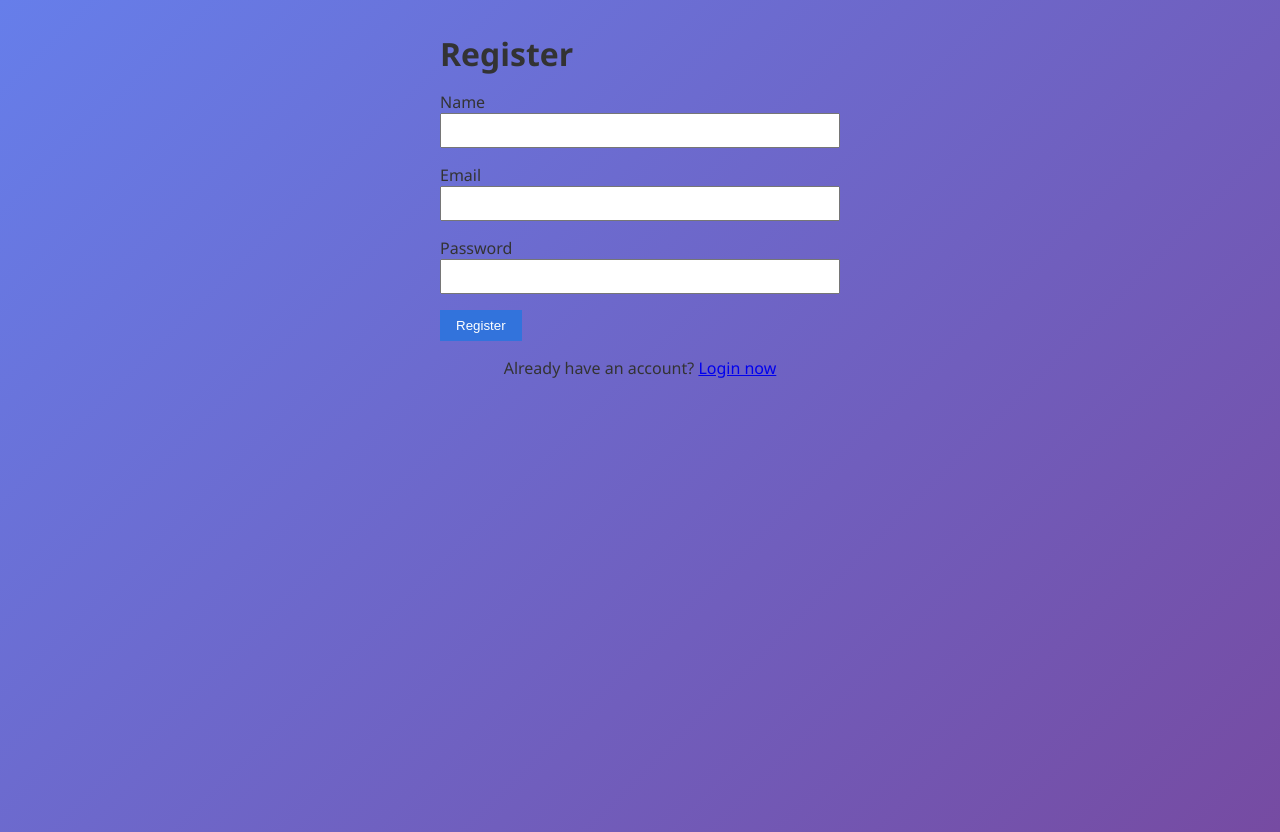
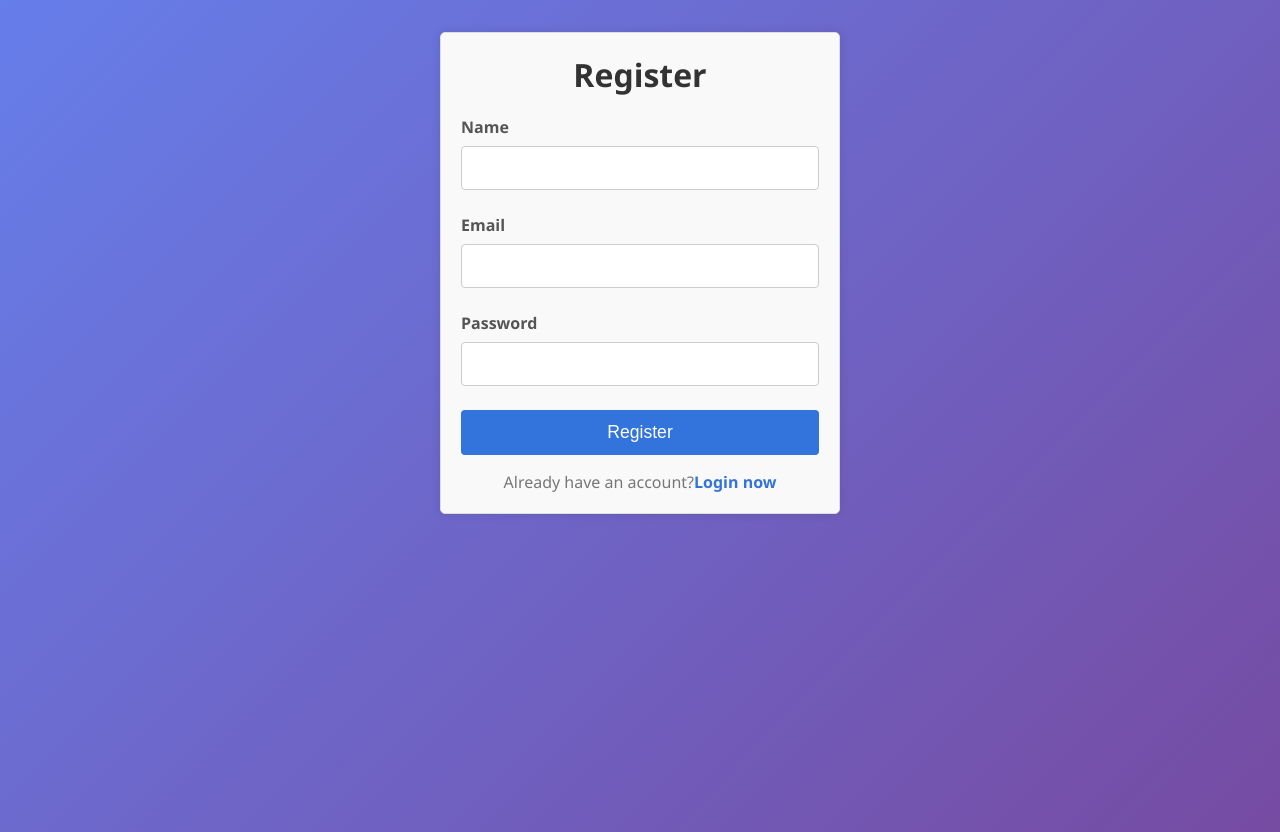
Before and after one commit to JooSena70/web-gor, a React (Create React App) app in the folder frontend/: page /register in a window 1280 px wide. Built offline with nearby package versions, Linux system fonts and the light colour scheme.

Commit message:
Login and Register Form Beautify

```diff
--- /dev/null
+++ b/frontend/src/Login.css
@@ -0,0 +1,86 @@
+/* Login.css */
+
+.login-container {
+  margin: 2rem auto;
+  max-width: 400px;
+  padding: 20px;
+  border: 1px solid #ddd;
+  border-radius: 5px;
+  box-shadow: 0 0 10px rgba(0, 0, 0, 0.1);
+  background-color: #f9f9f9;
+}
+
+.login-container h1 {
+  text-align: center;
+  margin-bottom: 20px;
+  color: #333;
+}
+
+.login-form {
+  margin-top: 1rem;
+}
+
+.form-group {
+  margin-bottom: 1.5rem;
+}
+
+.form-group label {
+  display: block;
+  margin-bottom: 0.5rem;
+  font-weight: bold;
+  color: #555;
+}
+
+.form-group input {
+  width: 100%;
+  padding: 0.75rem;
+  border: 1px solid #ccc;
+  border-radius: 4px;
+  font-size: 1rem;
+  box-sizing: border-box; /* Important for padding and border to be included in the width */
+}
+
+.form-group input:focus {
+  outline: none;
+  border-color: #3273dc;
+  box-shadow: 0 0 5px rgba(50, 115, 220, 0.5);
+}
+
+
+.login-button {
+  padding: 0.75rem 1.25rem;
+  background: #3273dc;
+  color: white;
+  border: none;
+  border-radius: 4px;
+  cursor: pointer;
+  width: 100%;
+  font-size: 1.1rem;
+  transition: background-color 0.2s ease;
+}
+
+.login-button:hover {
+  background-color: #276cda;
+}
+
+.error-message {
+  color: red;
+  margin-bottom: 1rem;
+  text-align: center;
+}
+
+.signup-link {
+  margin-top: 1.5rem;
+  text-align: center;
+  color: #777;
+}
+
+.signup-link a {
+  color: #3273dc;
+  text-decoration: none;
+  font-weight: bold;
+}
+
+.signup-link a:hover {
+  text-decoration: underline;
+}
--- /dev/null
+++ b/frontend/src/Register.css
@@ -0,0 +1,85 @@
+/* Register.css */
+
+.register-container {
+  margin: 2rem auto;
+  max-width: 400px;
+  padding: 20px;
+  border: 1px solid #ddd;
+  border-radius: 5px;
+  box-shadow: 0 0 10px rgba(0, 0, 0, 0.1);
+  background-color: #f9f9f9;
+}
+
+.register-container h1 {
+  text-align: center;
+  margin-bottom: 20px;
+  color: #333;
+}
+
+.register-form {
+  margin-top: 1rem;
+}
+
+.form-group {
+  margin-bottom: 1.5rem;
+}
+
+.form-group label {
+  display: block;
+  margin-bottom: 0.5rem;
+  font-weight: bold;
+  color: #555;
+}
+
+.form-group input {
+  width: 100%;
+  padding: 0.75rem;
+  border: 1px solid #ccc;
+  border-radius: 4px;
+  font-size: 1rem;
+  box-sizing: border-box;
+}
+
+.form-group input:focus {
+  outline: none;
+  border-color: #3273dc;
+  box-shadow: 0 0 5px rgba(50, 115, 220, 0.5);
+}
+
+.register-button {
+  padding: 0.75rem 1.25rem;
+  background: #3273dc;
+  color: white;
+  border: none;
+  border-radius: 4px;
+  cursor: pointer;
+  width: 100%;
+  font-size: 1.1rem;
+  transition: background-color 0.2s ease;
+}
+
+.register-button:hover {
+  background-color: #276cda;
+}
+
+.error-message {
+  color: red;
+  margin-bottom: 1rem;
+  text-align: center;
+}
+
+.login-link {
+  margin-top: 1rem;
+  text-align: center;
+  color: #777;
+}
+
+.login-link a {
+  color: #3273dc;
+  text-decoration: none;
+  font-weight: bold;
+}
+
+.login-link a:hover {
+  text-decoration: underline;
+}
--- a/frontend/src/pages/Login.js
+++ b/frontend/src/pages/Login.js
@@ -1,6 +1,7 @@
 import React, { useState } from 'react';
 import axios from 'axios';
 import { useNavigate, Link } from 'react-router-dom';
+import "../Login.css"; // Import the CSS file
 
 const Login = () => {
   const [form, setForm] = useState({ email: '', password: '' });
@@ -23,35 +24,35 @@ const Login = () => {
   };
 
   return (
-    <div style={{ margin: '2rem auto', maxWidth: '400px' }}>
+    <div className="login-container">
       <h1>Login</h1>
-      <form onSubmit={handleSubmit} style={{ marginTop: '1rem' }}>
-        {error && <p style={{ color: 'red' }}>{error}</p>}
-        <div style={{ marginBottom: '1rem' }}>
-          <label>Email</label>
+      <form className="login-form" onSubmit={handleSubmit}>
+        {error && <p className="error-message">{error}</p>}
+        <div className="form-group">
+          <label htmlFor="email">Email</label>
           <input
             type="email"
+            id="email"
             value={form.email}
             onChange={e => setForm({ ...form, email: e.target.value })}
             required
-            style={{ width: '100%', padding: '0.5rem' }}
           />
         </div>
-        <div style={{ marginBottom: '1rem' }}>
-          <label>Password</label>
+        <div className="form-group">
+          <label htmlFor="password">Password</label>
           <input
             type="password"
+            id="password"
             value={form.password}
             onChange={e => setForm({ ...form, password: e.target.value })}
             required
-            style={{ width: '100%', padding: '0.5rem' }}
           />
         </div>
-        <button type="submit" style={{ padding: '0.5rem 1rem', background: '#3273dc', color: 'white', border: 'none' }}>
+        <button type="submit" className="login-button">
           Login
         </button>
       </form>
-      <div style={{ marginTop: '1rem', textAlign: 'center' }}>
+      <div className="signup-link">
         <span>Don't have an account? </span>
         <Link to="/register">Signup now</Link>
       </div>
--- a/frontend/src/pages/Register.js
+++ b/frontend/src/pages/Register.js
@@ -1,6 +1,7 @@
 import React, { useState } from 'react';
 import axios from 'axios';
 import { useNavigate, Link } from 'react-router-dom';
+import '../Register.css';
 
 const Register = () => {
   const [form, setForm] = useState({ name: '', email: '', password: '' });
@@ -18,46 +19,46 @@ const Register = () => {
   };
 
   return (
-    <div style={{ margin: '2rem auto', maxWidth: '400px' }}>
+    <div className="register-container">
       <h1>Register</h1>
-      <form onSubmit={handleSubmit} style={{ marginTop: '1rem' }}>
-        {error && <p style={{ color: 'red' }}>{error}</p>}
-        <div style={{ marginBottom: '1rem' }}>
-          <label>Name</label>
+      <form className="register-form" onSubmit={handleSubmit}>
+        {error && <p className="error-message">{error}</p>}
+        <div className="form-group">
+          <label htmlFor="name">Name</label>
           <input
             type="text"
+            id="name"
             value={form.name}
-            onChange={e => setForm({ ...form, name: e.target.value })}
+            onChange={(e) => setForm({ ...form, name: e.target.value })}
             required
-            style={{ width: '100%', padding: '0.5rem' }}
           />
         </div>
-        <div style={{ marginBottom: '1rem' }}>
-          <label>Email</label>
+        <div className="form-group">
+          <label htmlFor="email">Email</label>
           <input
             type="email"
+            id="email"
             value={form.email}
-            onChange={e => setForm({ ...form, email: e.target.value })}
+            onChange={(e) => setForm({ ...form, email: e.target.value })}
             required
-            style={{ width: '100%', padding: '0.5rem' }}
           />
         </div>
-        <div style={{ marginBottom: '1rem' }}>
-          <label>Password</label>
+        <div className="form-group">
+          <label htmlFor="password">Password</label>
           <input
             type="password"
+            id="password"
             value={form.password}
-            onChange={e => setForm({ ...form, password: e.target.value })}
+            onChange={(e) => setForm({ ...form, password: e.target.value })}
             required
-            style={{ width: '100%', padding: '0.5rem' }}
           />
         </div>
-        <button type="submit" style={{ padding: '0.5rem 1rem', background: '#3273dc', color: 'white', border: 'none' }}>
+        <button type="submit" className="register-button">
           Register
         </button>
       </form>
-      <div style={{ marginTop: '1rem', textAlign: 'center' }}>
-        <span>Already have an account? </span>
+      <div className="login-link">
+        <span>Already have an account?</span>
         <Link to="/login">Login now</Link>
       </div>
     </div>
```
